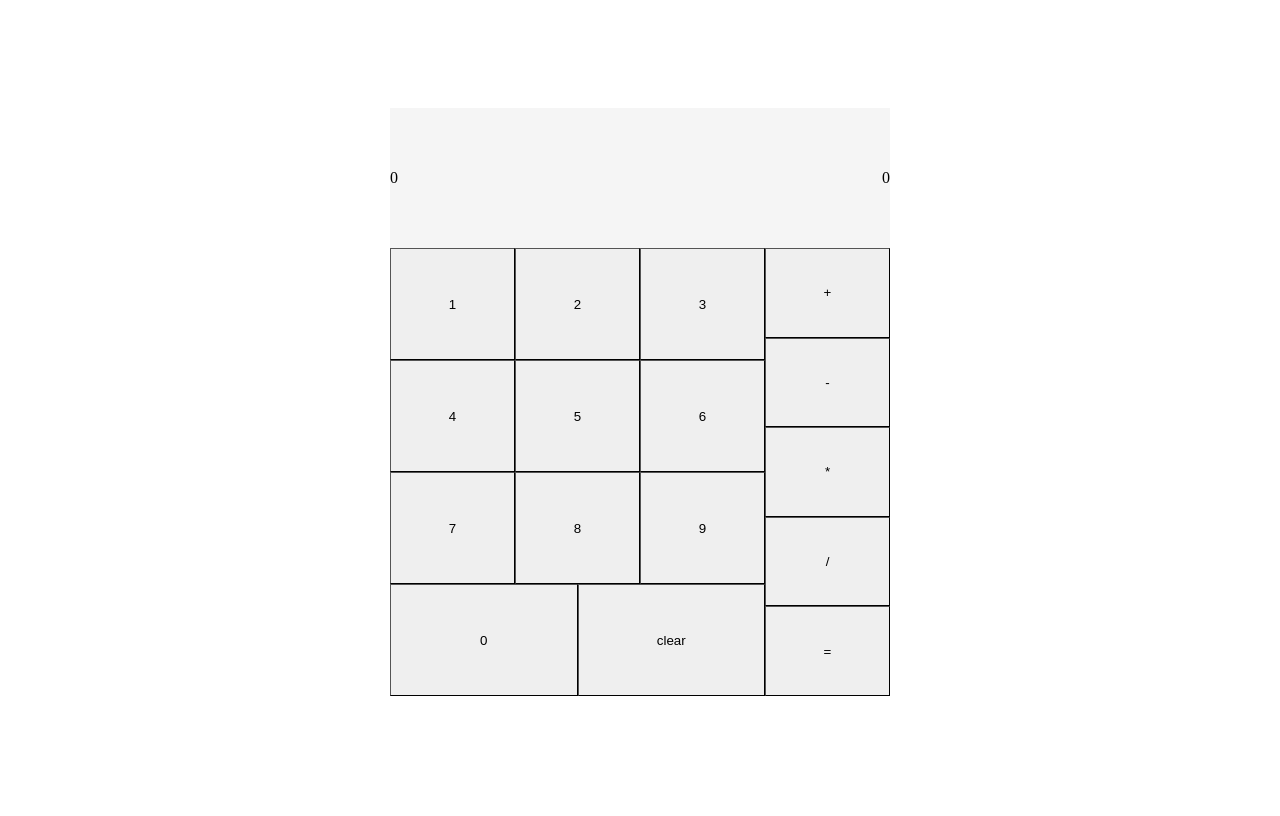
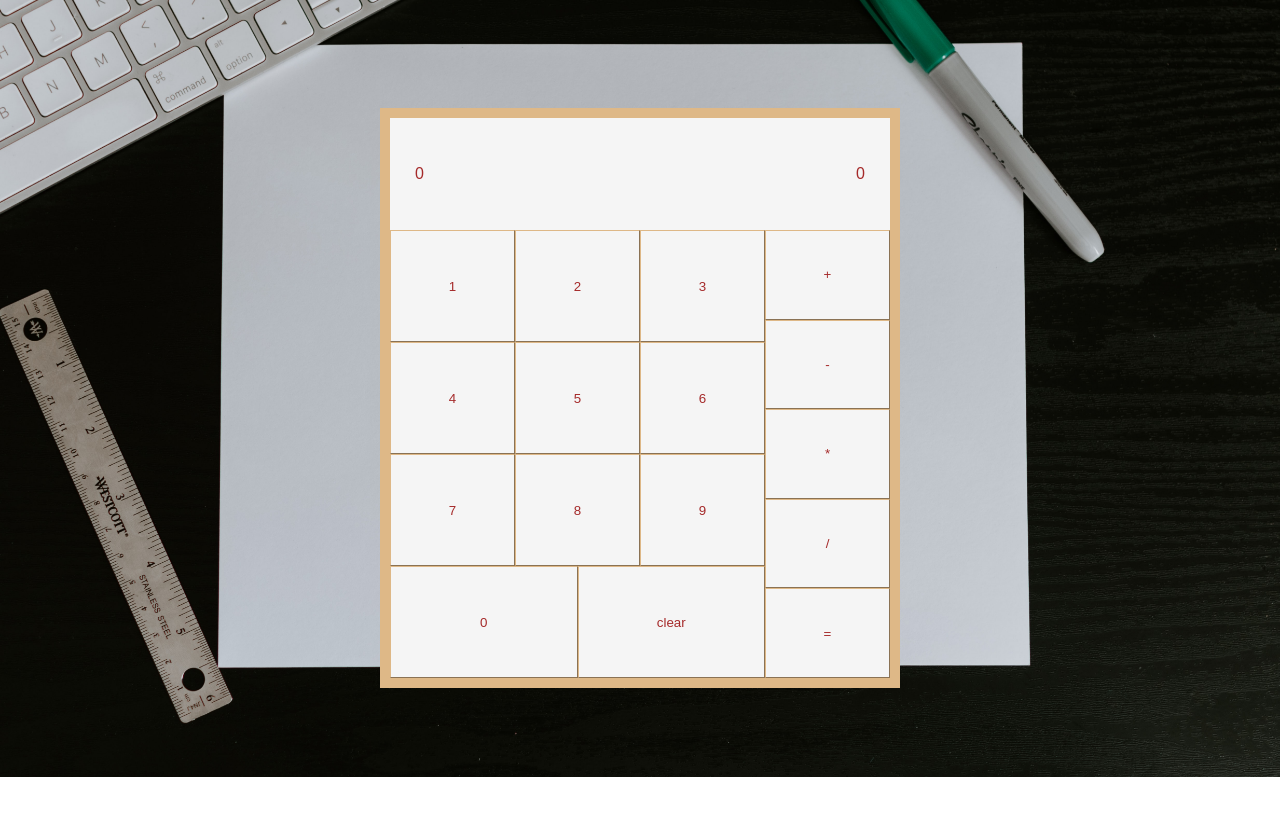
Before and after one commit to berkaykarlik/calculator, a plain HTML site: page index.html in a window 1280 px wide. Drawn offline with Linux system fonts and the light colour scheme.

Commit message:
ADD: some style

```diff
--- a/style.css
+++ b/style.css
@@ -1,3 +1,14 @@
+* {
+  font-family: Arial, Helvetica, sans-serif;
+}
+
+body {
+  background-image: url("resources/kelly-sikkema-UrafSwRu3hk-unsplash.jpg");
+  background-size: cover;
+  background-repeat: no-repeat;
+  background-position: center center;
+}
+
 body > div:first-child {
   display: flex;
   flex-direction: column;
@@ -5,20 +16,25 @@ body > div:first-child {
 }
 
 #calculator {
+  border-style: solid;
+  border-width: 10px;
+  border-color: burlywood;
   margin-top: 100px;
   display: flex;
   flex-direction: column;
   flex: 0 0 auto;
   width: 500px;
-  height: 700px;
+  height: 560px;
 }
 
 #display {
   background-color: whitesmoke;
+  color: brown;
   flex: 0 0 20%;
   display: flex;
   justify-content: space-between;
   align-items: center;
+  padding: 0px 25px;
 }
 
 #buttons {
@@ -28,6 +44,9 @@ body > div:first-child {
 
 button {
   border-width: 1px;
+  border-color: burlywood;
+  background-color: whitesmoke;
+  color: brown;
   padding: 0px;
   margin: 0px;
 }
```
Also changed, not shown: resources/kelly-sikkema-UrafSwRu3hk-unsplash.jpg (added).
